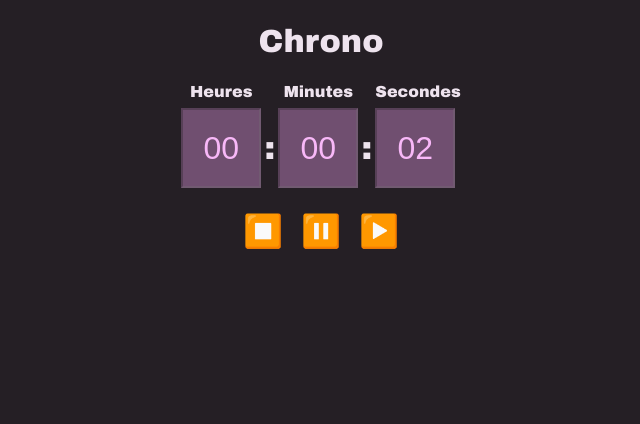
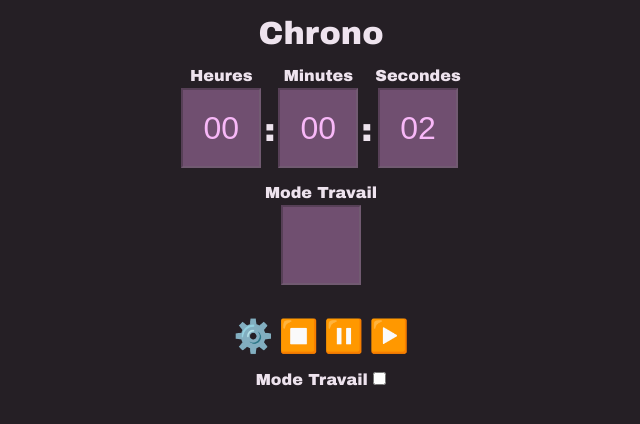
Before and after one commit to boysers/Chronometre, a plain HTML site: page index.html in a window 1280 px wide. Both pictures are taken after a click on the button "▶️". Shown: the whole page, without its empty margins (319-959 px from the left). Drawn offline with Linux system fonts and the light colour scheme.

Commit message:
ajout du mode travail

```diff
--- a/app.js
+++ b/app.js
@@ -1,12 +1,17 @@
+import { displayParams } from "./params.js";
+
 // Inputs
 const inputHours = document.querySelector("#hours");
 const inputMinutes = document.querySelector("#minutes");
 const inputSeconds = document.querySelector("#seconds");
+const inputTravail = document.querySelector("#travail");
+const inputModeTravail = document.querySelector("#mode-travail");
 
 // Boutons
 const start = document.querySelector("#btn-start");
 const pause = document.querySelector("#btn-pause");
 const stop = document.querySelector("#btn-stop");
+const params = document.querySelector("#btn-params");
 
 // Variables
 let centiSeconds = 0;
@@ -14,8 +19,13 @@ let hours = 0;
 let minutes = 0;
 let seconds = 0;
 let timeChrono;
-let chronoStart = false;
 let chronoPause = true;
+
+let centiTravail = 0;
+let travail = 0;
+let modeTravail = false;
+let minutesTravail = 20;
+let minutesPause = 5;
 
 // Fonctions
 function convCS() {
@@ -24,6 +34,14 @@ function convCS() {
   hours = Math.floor(centiSeconds / 36000);
   minutes = Math.floor((centiSeconds / 600) % 60);
   seconds = Math.floor((centiSeconds / 10) % 60);
+
+  if (modeTravail) {
+    centiTravail++;
+
+    travail = Math.floor(
+      (centiTravail / 600) % (minutesTravail + minutesPause)
+    );
+  }
 }
 
 function inputAdd() {
@@ -32,6 +50,10 @@ function inputAdd() {
   inputSeconds.value = seconds < 10 ? "0" + seconds : seconds;
 
   convCS();
+
+  if (modeTravail) {
+    inputTravail.value = travail < 10 ? "0" + travail : travail;
+  }
 }
 
 function chrono() {
@@ -48,27 +70,45 @@ function inputReset() {
 
   seconds = 0;
   inputSeconds.value = "";
+
+  travail = 0;
+  inputTravail.value = "";
 }
 
 // Events
-start.addEventListener("click", () => {
-  if (!chronoPause && chronoStart) return;
-  chronoStart = true;
+start.addEventListener("click", (e) => {
+  e.preventDefault();
+  if (!chronoPause) return;
+
+  if (!inputModeTravail.checked) {
+    modeTravail = false;
+
+    travail = 0;
+    inputTravail.value = "";
+  } else {
+    modeTravail = true;
+  }
+
   chronoPause = false;
   chrono();
 });
 
 pause.addEventListener("click", () => {
   chronoPause = true;
-  chronoStart = false;
+
   clearTimeout(timeChrono);
 });
 
 stop.addEventListener("click", () => {
   clearInterval(timeChrono);
   inputReset();
+
   chronoPause = true;
-  chronoStart = false;
 
   centiSeconds = 0;
+  centiTravail = 0;
 });
+
+params.addEventListener("click", () => {
+  displayParams();
+});
--- a/index.html
+++ b/index.html
@@ -7,31 +7,60 @@
     <link rel="stylesheet" href="style.css" />
     <title>Chrono</title>
   </head>
+
   <body>
     <div id="container">
       <h1>Chrono</h1>
+
+      <div id="timer">
         <form>
           <p>
             <label for="hours">Heures</label>
             <input type="text" name="hours" id="hours" disabled />
           </p>
+
           <span>:</span>
+
           <p>
             <label for="minutes">Minutes</label>
             <input type="text" name="minutes" id="minutes" disabled />
           </p>
+
           <span>:</span>
+
           <p>
             <label for="seconds">Secondes</label>
             <input type="text" name="seconds" id="seconds" disabled />
           </p>
         </form>
+
+        <form>
+          <p>
+            <label for="travail">Mode Travail</label>
+            <input type="text" name="travail" id="travail" disabled />
+          </p>
+        </form>
+      </div>
+
       <div id="buttons">
+        <form>
+          <p>
+            <input type="button" id="btn-params" value="⚙️" />
             <input type="button" id="btn-stop" value="⏹️" />
             <input type="button" id="btn-pause" value="⏸️" />
             <input type="button" id="btn-start" value="▶️" />
+          </p>
+        </form>
+
+        <form id="params">
+          <p>
+            <label for="mode-travail">Mode Travail</label>
+            <input type="checkbox" name="mode-travail" id="mode-travail" />
+          </p>
+        </form>
       </div>
     </div>
-    <script src="app.js"></script>
+
+    <script type="module" src="app.js"></script>
   </body>
 </html>
--- /dev/null
+++ b/params.js
@@ -0,0 +1,9 @@
+export function displayParams() {
+  const params = document.querySelector("#params").style;
+
+  if (params.display === "none") {
+    params.display = "flex";
+  } else {
+    params.display = "none";
+  }
+}
--- a/style.css
+++ b/style.css
@@ -13,35 +13,41 @@ body {
   background-color: #251f25;
 }
 
+#container,
+form {
+  margin: 1em 0;
+  display: flex;
+  align-items: center;
+  justify-content: center;
+}
+
 #container {
   flex-direction: column;
 }
 
-#container,
-form {
-  margin: 1.5em 0;
+#timer p {
   display: flex;
+  flex-direction: column;
+  margin: 0 0.2em;
   align-items: center;
 }
 
-form > p {
-  display: flex;
-  flex-direction: column;
-  margin: 0 0.2em;
-  text-align: center;
+form label {
+  margin-bottom: 0.25em;
 }
 
-form > span {
+#timer p,
+#timer span {
+  user-select: none;
+}
+
+#timer span {
   font-size: 2rem;
   position: relative;
   top: 0.42em;
 }
 
-form > p > label {
-  padding-bottom: 0.5em;
-}
-
-input[type="text"]:disabled {
+#timer input[type="text"]:disabled {
   font-size: 2rem;
   width: 80px;
   height: 80px;
@@ -50,10 +56,9 @@ input[type="text"]:disabled {
   text-align: center;
 }
 
-input[type="button"] {
+#buttons input[type="button"] {
   font-size: 2rem;
   background: transparent;
   border: none;
   cursor: pointer;
-  margin: 0 0.2em;
 }
```
Lines whose indentation alone changed are shown as unchanged.
